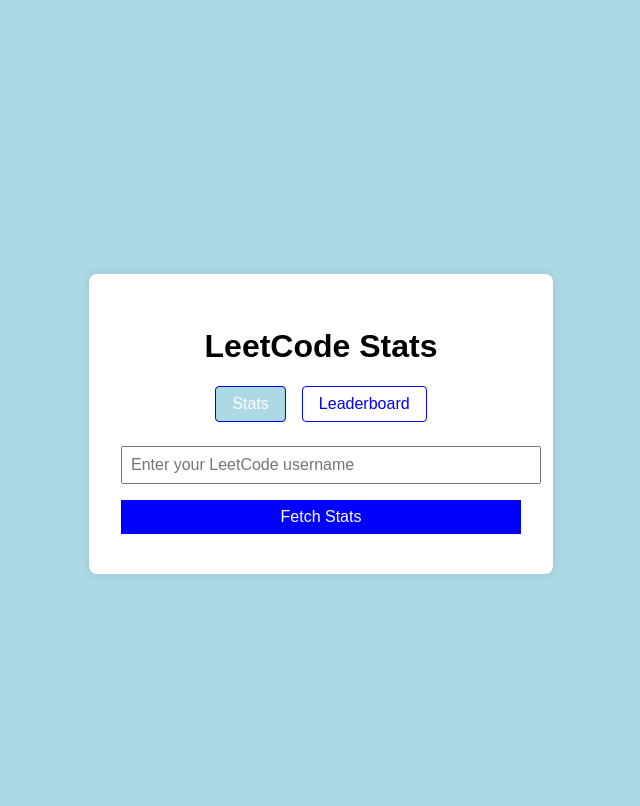
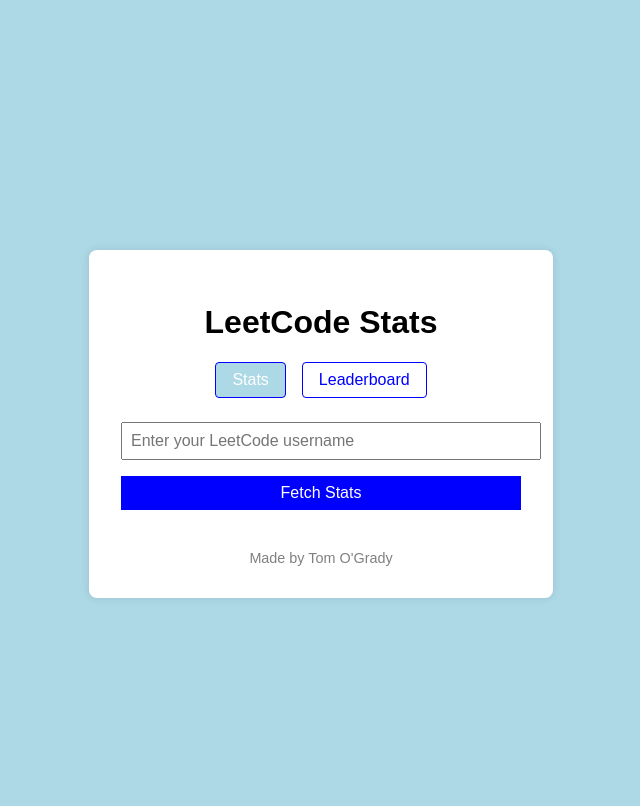
Before and after one commit to tomogrady19/LeetCode_Tracker_Webapp, a FastAPI app: page / in a window 1280 px wide. Shown: the top 806 px of the page, without its empty margins (319-959 px from the left). Run offline with FastAPI, Linux system fonts and the light colour scheme.

Commit message:
Update index.html
Added footer

```diff
--- a/templates/index.html
+++ b/templates/index.html
@@ -30,6 +30,9 @@
             </ul>
             <canvas id="chart"></canvas>
         </div>
+        <footer class="footer">
+            Made by Tom O'Grady
+        </footer>
     </div>
     <script src="/static/script.js"></script>
 </body>
```
